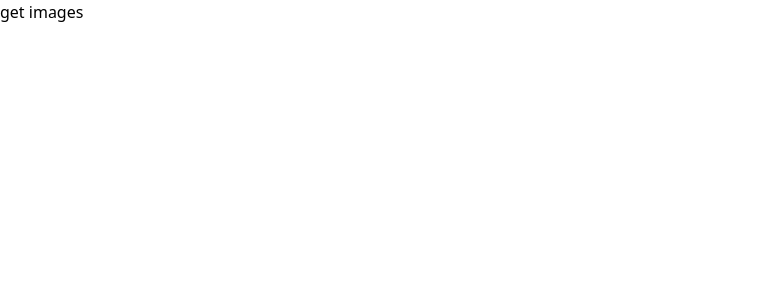
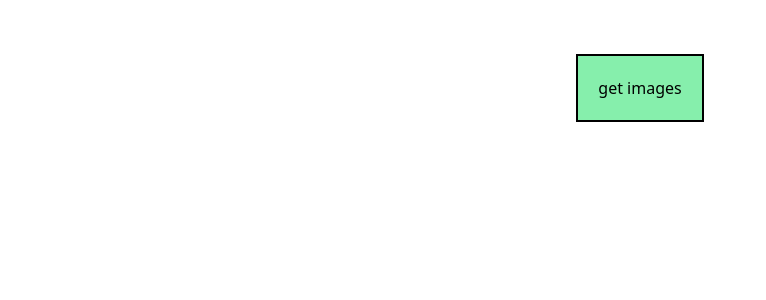
Before and after one commit to West-Tiwan/lorem_picsum, a Next.js app: page / in a window 1280 px wide. Shown: the top 300 px of the page, without its empty margins (0-766 px from the left). Built offline with nearby package versions, Linux system fonts and the light colour scheme.

Commit message:
basic css

```diff
--- a/app/page.js
+++ b/app/page.js
@@ -12,9 +12,11 @@
     }
     return (
         <>
-            <button onClick={getimg}>get images</button>
+            <div className={"flex justify-center items-center min-h-44"}>
+                <button onClick={getimg} className={"border-2 border-black bg-green-300 p-5"}>get images</button>
+            </div>
             <div>
-                {imag.map((elem,index)=>{
+                {imag.map((elem, index) => {
                     return <img key={index} src={elem.download_url} alt=""/>
                 })}
             </div>
```
